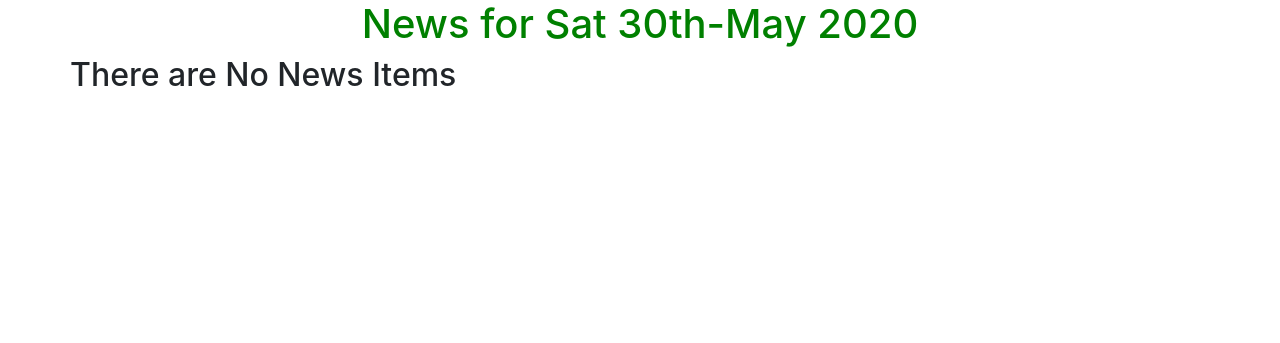
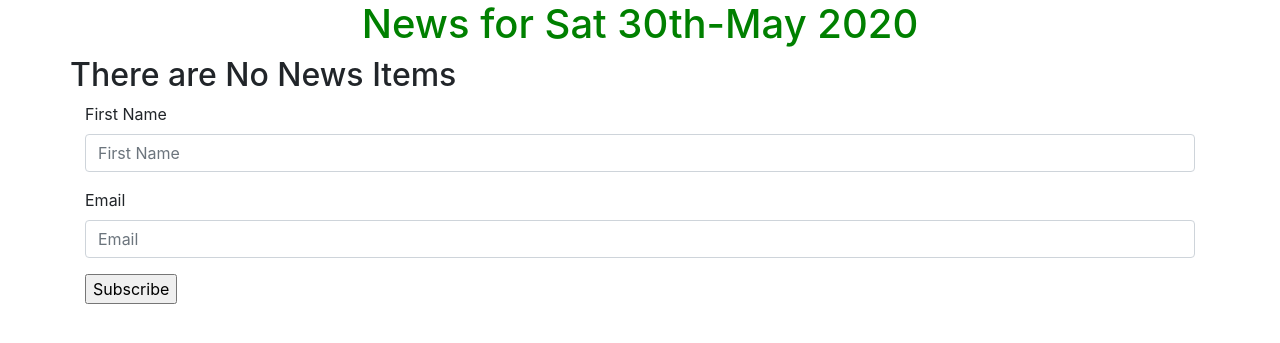
Before and after one commit to martyminion/Tribune, a Django app: page / in a window 1280 px wide. Shown: the part 56-399 px from the top of the page. Run offline with Django 3.2, Linux system fonts and the light colour scheme; data that the repository does not hold is empty; some libraries are stand-ins or nearby versions.

Commit message:
ft:sends email

```diff
--- /dev/null
+++ b/news/forms.py
@@ -0,0 +1,5 @@
+from django import forms
+
+class NewsLetterForm(forms.Form):
+  your_name = forms.CharField(label='First Name', max_length=30)
+  email = forms.EmailField(label='Email')
--- a/news/models.py
+++ b/news/models.py
@@ -72,3 +72,7 @@ class Article(models.Model):
   def search_by_title(cls,search_term):
     news = cls.objects.filter(title__icontains = search_term)
     return news
+
+class NewsLetterRecipients(models.Model):
+  name = models.CharField(max_length=30)
+  email = models.EmailField()
--- a/news/templates/all-news/today-news.html
+++ b/news/templates/all-news/today-news.html
@@ -1,4 +1,5 @@
 {%extends 'all-news/base.html'%}
+{%load bootstrap4%}
 
 {%block content%}
 {{block.super}}
@@ -9,25 +10,29 @@
 
   <div class="row">
     <!--displaying News Articles-->
-    <div class="col-xs-6 col-sm-6 col-md-6 col-lg-6" >
-      <a href="{%url 'article' news_item.id %}"><h2 class="text-center"> {{news_item.title}}</h2></a>
+    <div class="col-xs-6 col-sm-6 col-md-6 col-lg-6">
+      <a href="{%url 'article' news_item.id %}">
+        <h2 class="text-center"> {{news_item.title}}</h2>
+      </a>
       <img src="{{news_item.article_image.url}}" alt="newsimage" class="img-responsive">
     </div>
-    <div class="col-xs-6 col-sm-6 col-md-6 col-lg-6" >
+    <div class="col-xs-6 col-sm-6 col-md-6 col-lg-6">
       <p>{{news_item.post|truncatechars:200}}...</p>
     </div>
   </div>
   {%empty%}
-
   <div class="row">
     <h2 class="text-center"> There are No News Items</h2>
+  </div>
+  {%endfor%}
+  <div>
+    <form action="{%url 'newsToday' %}" method="POST">
+      {%csrf_token%}
 
+      {%bootstrap_form letterForm layout='inline'%}
+      <input type="submit" value="Subscribe">
+    </form>
   </div>
-
-  {%endfor%}
-
-
-
 </div>
 
 {%endblock%}
--- /dev/null
+++ b/news/templates/email/newsemail.html
@@ -0,0 +1,3 @@
+<h1> Hello {{name}}</h1>
+
+<h5>Welcome to the Moringa tribune Newsletter. You will find the most exciting news about Moringa here</h5>
--- /dev/null
+++ b/news/templates/email/newsemail.txt
@@ -0,0 +1,3 @@
+ Hello {{name}}
+
+Welcome to the Moringa tribune Newsletter. You will find the most exciting news about Moringa here
--- a/news/views.py
+++ b/news/views.py
@@ -1,14 +1,27 @@
 from django.shortcuts import render,redirect
-from django.http import HttpResponse,Http404
+from django.http import HttpResponse,Http404,HttpResponseRedirect
 import datetime as dt
-from .models import Article
+from .models import Article,NewsLetterRecipients
+from .forms import NewsLetterForm
+from .email import send_welcome_email
 # Create your views here.
 
 def news_of_day(request):
   date  = dt.date.today()
   news = Article.todays_news()
 
-  return render(request,'all-news/today-news.html',{"date":date,"news":news})
+  if request.method == 'POST':
+    form = NewsLetterForm(request.POST)
+    if form.is_valid():
+      name = form.cleaned_data['your_name']
+      email = form.cleaned_data['email']
+      receipient = NewsLetterRecipients(name = name, email = email)
+      receipient.save()
+      send_welcome_email(name,email)
+      HttpResponseRedirect('news_today')
+  else:
+    form = NewsLetterForm()
+  return render(request,'all-news/today-news.html',{"date":date,"news":news,"letterForm":form})
 
 def past_days_news(request,past_date):
   #converts data from the string url
--- a/tribune/settings.py
+++ b/tribune/settings.py
@@ -132,6 +132,12 @@ USE_L10N = True
 
 USE_TZ = True
 
+#Email Configurations
+EMAIL_USE_TLS = config("EMAIL_USE_TLS")
+EMAIL_HOST = config("EMAIL_HOST")
+EMAIL_PORT = config("EMAIL_PORT")
+EMAIL_HOST_USER = config("EMAIL_HOST_USER")
+EMAIL_HOST_PASSWORD = config("EMAIL_HOST_PASSWORD")
 
 # Static files (CSS, JavaScript, Images)
 # https://docs.djangoproject.com/en/3.0/howto/static-files/
```
Also changed, not shown: news/email.py (added, +15 -0 lines), news/migrations/0006_newsletterrecipients.py (added), news/migrations/0007_newsletterrecipients_email.py (added).
